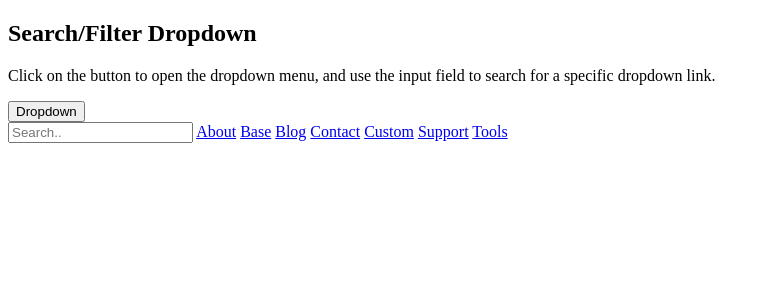
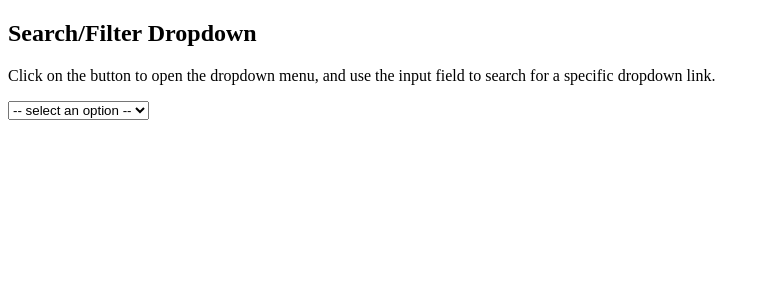
Before and after one commit to NishanthAthreya/Mango, a Flask app: page /explore in a window 1280 px wide. Shown: the top 300 px of the page, without its empty margins (0-765 px from the left). Run offline with Flask 2, Linux system fonts and the light colour scheme; the visitor is signed in with stand-in values (Sample User, id 1); data that the repository does not hold is empty.

Commit message:
added tutors

```diff
--- a/templates/explore.html
+++ b/templates/explore.html
@@ -1,19 +1,72 @@
 <!DOCTYPE html>
 <html>
 <head>
+<!--<style>
+.dropbtn {
+    background-color: #4CAF50;
+    color: white;
+    padding: 16px;
+    font-size: 16px;
+    border: none;
+    cursor: pointer;
+}
 
+.dropbtn:hover, .dropbtn:focus {
+    background-color: #3e8e41;
+}
+#myInput {
+    border-box: box-sizing;
+    background-image: url('searchicon.png');
+    background-position: 14px 12px;
+    background-repeat: no-repeat;
+    font-size: 16px;
+    padding: 14px 20px 12px 45px;
+    border: none;
+}
+
+.dropdown {
+    position: relative;
+    display: inline-block;
+}
+
+.dropdown-content {
+    display: none;
+    position: absolute;
+    background-color: #f6f6f6;
+    min-width: 230px;
+    overflow: auto;
+    box-shadow: 0px 8px 16px 0px rgba(0,0,0,0.2);
+    z-index: 1;
+}
+
+.dropdown-content a {
+    color: black;
+    padding: 12px 16px;
+    text-decoration: none;
+    display: block;
+}
+
+.dropdown a:hover {background-color: #ddd}
+
+.show {display:block;}
+</style>-->
 </head>
 <body>
 
 <h2>Search/Filter Dropdown</h2>
 <p>Click on the button to open the dropdown menu, and use the input field to search for a specific dropdown link.</p>
 
+<div class="depts">
+	<div id="depts" class="dropdown-content">
+  </div>
+</div>
+
 <div class="drop">
 	<div id="drop" class="dropdown-content">
   </div>
 </div>
 
-<div class="dropdown">
+<!--<div class="dropdown">
 <button onclick="addSelect()" class="dropbtn">Dropdown</button>
   <div id="myDropdown" class="dropdown-content">
     <input type="text" placeholder="Search.." id="myInput" onkeyup="filterFunction()">
@@ -25,13 +78,108 @@
     <a href="#support">Support</a>
     <a href="#tools">Tools</a>
   </div>
-</div>
+</div>-->
 
-<div class="depts">
-	<div id="depts" class="dropdown-content">
+<div class="tutor">
+	<div id="tutor" class="dropdown-content">
   </div>
 </div>
 
 
+<script>
+/* When the user clicks on the button,
+toggle between hiding and showing the dropdown content */
+function myFunction() {
+	//addSelect('dropdown')
+    document.getElementById("myDropdown").classList.toggle("show");
+}
+function Get(yourUrl){
+    var Httpreq = new XMLHttpRequest(); // a new request
+    Httpreq.open("GET",yourUrl,false);
+    Httpreq.send(null);
+    return Httpreq.responseText;
+}
+
+function addSelect(n) {
+   console.log(n);
+   var newDiv=document.createElement('div');
+   var json_obj = JSON.parse(Get('./courses?deptid="' + n + '"'));
+   console.log(json_obj);
+   var html = '<select onchange="loadtutor(this.options[this.selectedIndex].value,' + n + ');">';
+   html += '<option disabled selected value> -- select an option -- </option>';
+   for(i = 0;i < json_obj.length;i++){
+	html += '<option value='+json_obj[i][0]+'>'+json_obj[i][1]+'</option>';
+	}
+   /*for(i = 0; i < dates.length; i++) {
+       html += "<option value='"+dates[i]+"'>"+dates[i]+"</option>";
+   }*/
+   html += '</select>';
+   newDiv.innerHTML= html;
+   document.getElementById("drop").innerHTML = "";
+   document.getElementById("drop").appendChild(newDiv);
+   //document.getElementById("drop").classList.toggle("show");
+   document.getElementById("drop").classList.add("show");
+}
+
+function loadtutor(cid, dept_id) {
+   //console.log(n);
+   var newDiv=document.createElement('div');
+   var json_obj = JSON.parse(Get('./availabletutors?cid="' + cid + '"&dept_id="' + dept_id + '"'));
+   console.log(json_obj);
+   var html = '<select>';
+   html += '<option disabled selected value> -- select an option -- </option>';
+   for(i = 0;i < json_obj.length;i++){
+	html += '<option value='+json_obj[i][0]+'>'+json_obj[i][0]+ " " + json_obj[i][2] + ":" + json_obj[i][1] +'</option>';
+	}
+   /*for(i = 0; i < dates.length; i++) {
+       html += "<option value='"+dates[i]+"'>"+dates[i]+"</option>";
+   }*/
+   html += '</select>';
+   newDiv.innerHTML= html;
+   document.getElementById("tutor").innerHTML = "";
+   document.getElementById("tutor").appendChild(newDiv);
+   //document.getElementById("drop").classList.toggle("show");
+   document.getElementById("tutor").classList.add("show");
+}
+
+function getDepts() {
+   var newDiv=document.createElement('div');
+   var json_obj = JSON.parse(Get('./departments'));
+   console.log(json_obj);
+   var html = '<select onchange="addSelect(this.options[this.selectedIndex].value);">';
+   html += '<option disabled selected value> -- select an option -- </option>';
+   for(i = 0;i < json_obj.length;i++){
+	html += '<option value='+json_obj[i][0]+'>'+ json_obj[i][0] + ' '+ json_obj[i][1]+'</option>';
+	}
+   /*for(i = 0; i < dates.length; i++) {
+       html += "<option value='"+dates[i]+"'>"+dates[i]+"</option>";
+   }*/
+   html += '</select>';
+   newDiv.innerHTML= html;
+   document.getElementById("depts").appendChild(newDiv);
+   document.getElementById("depts").classList.toggle("show");
+}
+
+
+window.onload = getDepts;
+
+function filterFunction() {
+	addSelect("dropdown");
+    var input, filter, ul, li, a, i;
+    input = document.getElementById("myInput");
+    filter = input.value.toUpperCase();
+    div = document.getElementById("myDropdown");
+    a = div.getElementsByTagName("a");
+    for (i = 0; i < a.length; i++) {
+        if (a[i].innerHTML.toUpperCase().indexOf(filter) > -1) {
+            a[i].style.display = "";
+        } else {
+            a[i].style.display = "none";
+        }
+    }
+}
+
+</script>
+
 </body>
 </html>
```
